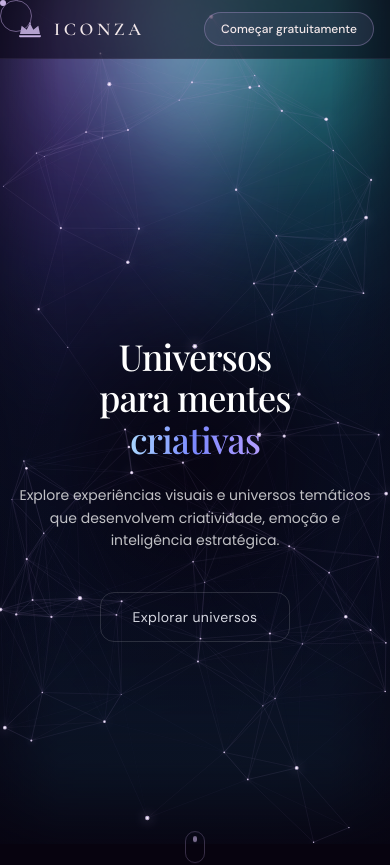
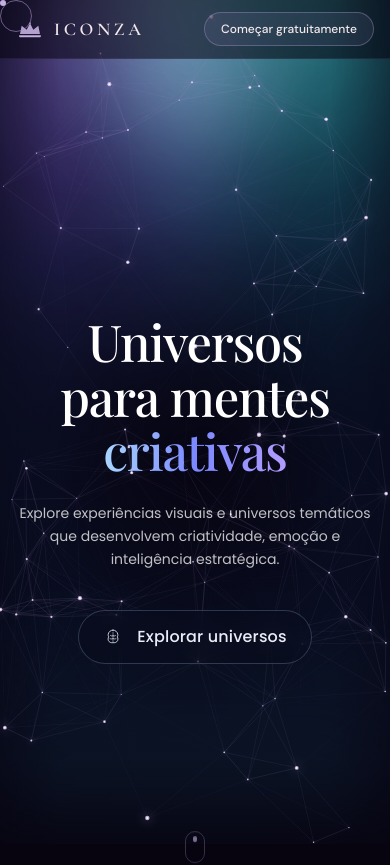
Before and after one commit to zaruty/iconza-v2, a Next.js app: page / in a window 390 px wide. Shown: the top 865 px of the page. Built offline with nearby package versions, Linux system fonts and the light colour scheme.

Commit message:
Add premium hero explore button with brain SVG and responsive title scale.
Co-authored-by: Cursor <cursoragent@cursor.com>

```diff
--- a/app/globals.css
+++ b/app/globals.css
@@ -57,22 +57,78 @@ body {
   }
 }
 
-.hero-explore-btn {
-  background: transparent;
-  border: 1px solid rgba(255, 255, 255, 0.14);
-  color: #d6d8e1;
-  border-radius: 14px;
-  transition:
-    border-color 0.35s ease,
-    color 0.35s ease,
-    box-shadow 0.35s ease;
+.hero-title {
+  font-size: clamp(48px, 13vw, 72px);
+  line-height: 1.08;
 }
 
-.hero-explore-btn:hover,
+@media (min-width: 768px) {
+  .hero-title {
+    font-size: clamp(72px, 9vw, 140px);
+    line-height: 1.06;
+  }
+}
+
+.hero-explore-btn {
+  display: inline-flex;
+  align-items: center;
+  justify-content: center;
+  gap: 14px;
+  background: rgba(8, 12, 24, 0.22);
+  border: 1px solid rgba(180, 210, 255, 0.22);
+  backdrop-filter: blur(10px);
+  -webkit-backdrop-filter: blur(10px);
+  color: #e8edf8;
+  border-radius: 999px;
+  padding: 16px 24px;
+  font-family: var(--font-poppins), system-ui, sans-serif;
+  font-weight: 500;
+  font-size: 16px;
+  line-height: 1;
+  letter-spacing: 0.01em;
+  white-space: nowrap;
+  transition:
+    background 0.4s ease,
+    border-color 0.4s ease,
+    color 0.4s ease,
+    box-shadow 0.4s ease;
+}
+
+.hero-explore-btn__icon {
+  flex-shrink: 0;
+  width: 20px;
+  height: 20px;
+  opacity: 0.95;
+}
+
+.hero-explore-btn:hover {
+  background: rgba(10, 18, 36, 0.34);
+  border-color: rgba(195, 220, 255, 0.36);
+  color: #f4f7fc;
+  box-shadow:
+    inset 0 0 32px rgba(90, 140, 210, 0.16),
+    inset 0 0 10px rgba(130, 175, 235, 0.1),
+    0 0 36px rgba(110, 165, 220, 0.1);
+}
+
 .hero-explore-btn:active {
-  border-color: rgba(255, 255, 255, 0.24);
-  color: #eceef3;
+  background: rgba(14, 24, 46, 0.42);
+  border-color: rgba(210, 235, 255, 0.46);
+  color: #fafcff;
   box-shadow:
-    inset 0 0 18px rgba(123, 136, 255, 0.1),
-    0 0 22px rgba(169, 214, 255, 0.07);
+    inset 0 0 40px rgba(120, 170, 235, 0.22),
+    inset 0 0 14px rgba(150, 195, 255, 0.14),
+    0 0 28px rgba(140, 185, 255, 0.11);
 }
+
+@media (min-width: 768px) {
+  .hero-explore-btn {
+    padding: 18px 34px;
+    font-size: 18px;
+  }
+
+  .hero-explore-btn__icon {
+    width: 22px;
+    height: 22px;
+  }
+}
--- a/app/layout.tsx
+++ b/app/layout.tsx
@@ -30,7 +30,7 @@ const playfair = Playfair_Display({
 const poppins = Poppins({
   variable: "--font-poppins",
   subsets: ["latin"],
-  weight: ["400"],
+  weight: ["400", "500"],
 });
 
 export const metadata: Metadata = {
--- a/app/page.tsx
+++ b/app/page.tsx
@@ -39,6 +39,57 @@ const universes = [
     accent: "from-iconza-lavender/20 to-transparent",
   },
 ] as const;
+
+function BrainOutlineIcon({ className }: { className?: string }) {
+  return (
+    <svg
+      viewBox="0 0 24 24"
+      fill="none"
+      xmlns="http://www.w3.org/2000/svg"
+      className={className}
+      aria-hidden
+    >
+      <path
+        d="M12 3.75c-2.95 0-5.35 2.15-5.75 5.05-.16 1.1.04 2.15.58 3.05-.48.78-.73 1.68-.73 2.65 0 2.4 1.95 4.35 4.35 4.35h3.1c2.4 0 4.35-1.95 4.35-4.35 0-.97-.25-1.87-.73-2.65.54-.9.74-1.95.58-3.05-.4-2.9-2.8-5.05-5.75-5.05z"
+        stroke="currentColor"
+        strokeWidth="1.05"
+        strokeLinecap="round"
+        strokeLinejoin="round"
+      />
+      <path
+        d="M12 6.25v11.5"
+        stroke="currentColor"
+        strokeWidth="0.9"
+        strokeLinecap="round"
+        opacity="0.65"
+      />
+      <path
+        d="M9 10.25c.9.6 1.65.72 3 .32"
+        stroke="currentColor"
+        strokeWidth="0.9"
+        strokeLinecap="round"
+      />
+      <path
+        d="M15 10.25c-.9.6-1.65.72-3 .32"
+        stroke="currentColor"
+        strokeWidth="0.9"
+        strokeLinecap="round"
+      />
+      <path
+        d="M8.5 14c1.05.5 2.15.45 3.5-.08"
+        stroke="currentColor"
+        strokeWidth="0.9"
+        strokeLinecap="round"
+      />
+      <path
+        d="M15.5 14c-1.05.5-2.15.45-3.5-.08"
+        stroke="currentColor"
+        strokeWidth="0.9"
+        strokeLinecap="round"
+      />
+    </svg>
+  );
+}
 
 function CrownLogo({ className }: { className?: string }) {
   return (
@@ -96,7 +147,7 @@ export default function Home() {
         {/* HERO */}
         <section className="relative flex min-h-[100svh] flex-col items-center justify-center overflow-hidden px-4 pt-20 pb-16 sm:px-6">
           <div className="relative z-20 mx-auto max-w-3xl text-center">
-            <h1 className="font-hero text-4xl leading-[1.15] font-medium tracking-tight text-white sm:text-5xl md:text-6xl lg:text-[4.25rem]">
+            <h1 className="hero-title font-hero font-medium tracking-tight text-white">
               Universos
               <br />
               para mentes
@@ -111,12 +162,10 @@ export default function Home() {
               Explore experiências visuais e universos temáticos que
               desenvolvem criatividade, emoção e inteligência estratégica.
             </p>
-            <div className="mt-10 flex justify-center">
-              <a
-                href="#universos"
-                className="hero-explore-btn inline-block px-8 py-3.5 text-sm font-normal tracking-wide"
-              >
-                Explorar universos
+            <div className="mt-10 flex justify-center px-2">
+              <a href="#universos" className="hero-explore-btn">
+                <BrainOutlineIcon className="hero-explore-btn__icon" />
+                <span>Explorar universos</span>
               </a>
             </div>
           </div>
```
